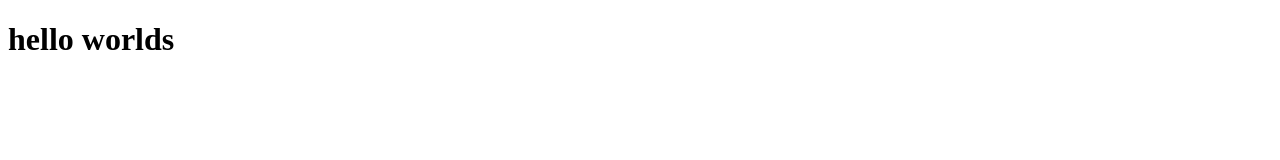
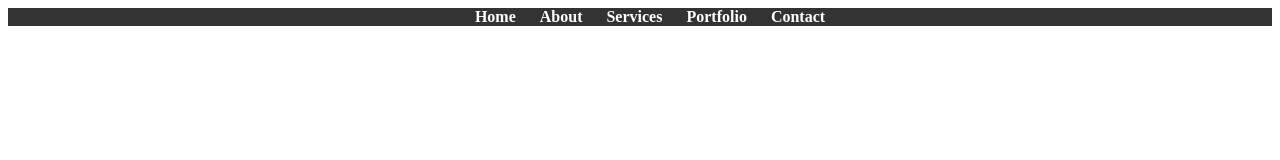
Before and after one commit to RaselMridha792/html, a plain HTML site: page index.html in a window 1280 px wide. Drawn offline with Linux system fonts and the light colour scheme.

Commit message:
Intial Commit

```diff
--- a/index.html
+++ b/index.html
@@ -1,10 +1,39 @@
 <!DOCTYPE html>
-<html lang="en">
+<html>
 <head>
-    <meta charset="UTF-8">
-    <title>Title</title>
+    <style>
+        /* Add some basic CSS styles for the navigation menu */
+        ul.nav-menu {
+            list-style-type: none;
+            margin: 0;
+            padding: 10;
+            background-color: #333;
+            text-align: center;
+        }
+
+        ul.nav-menu li {
+            display: inline;
+            margin-right: 20px;
+        }
+
+        ul.nav-menu li a {
+            text-decoration: none;
+            color: #fff;
+            font-weight: bold;
+        }
+
+        ul.nav-menu li a:hover {
+            text-decoration: underline;
+        }
+    </style>
 </head>
 <body>
-    <h1>hello worlds</h1>
+    <ul class="nav-menu">
+        <li><a href="#home">Home</a></li>
+        <li><a href="#about">About</a></li>
+        <li><a href="#services">Services</a></li>
+        <li><a href="#portfolio">Portfolio</a></li>
+        <li><a href="#contact">Contact</a></li>
+    </ul>
 </body>
 </html>
```
